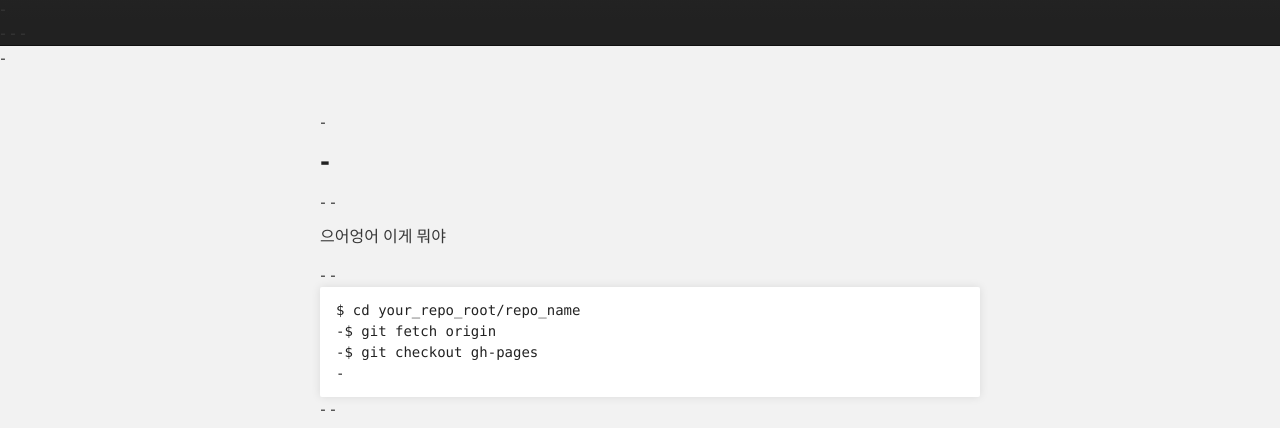
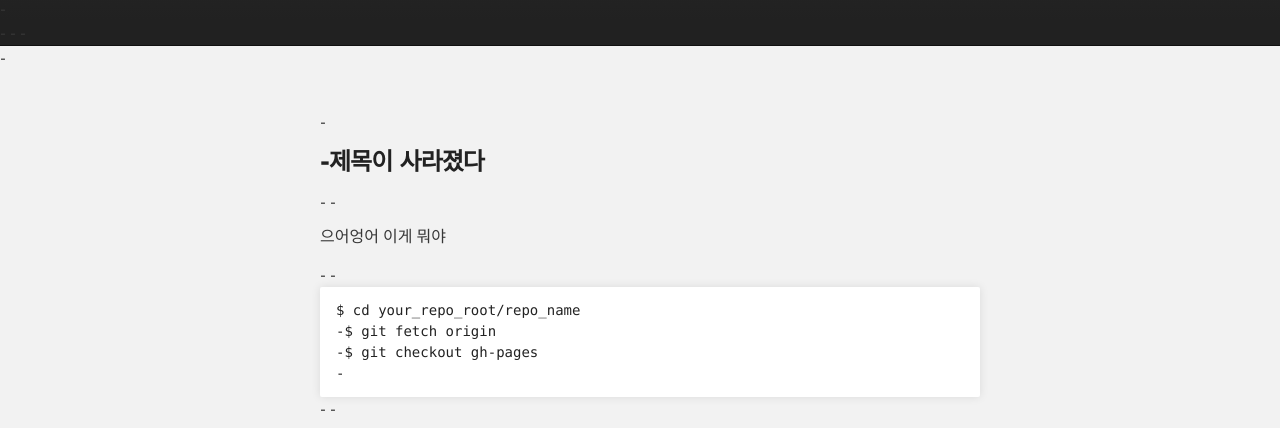
Before and after one commit to bethetaedu/bethetaedu.github.com, a plain HTML site: page index.html in a window 1280 px wide. Shown: the part 332-760 px from the top of the page. Drawn offline with Linux system fonts and the light colour scheme.

Commit message:
Update index.html

```diff
--- a/index.html
+++ b/index.html
@@ -27,8 +27,9 @@
 -    <!-- MAIN CONTENT -->
 -    <div id="main_content_wrap" class="outer">
 -      <section id="main_content" class="inner">
+
 -        <h3>
--<a name="제목이-사라졌다" class="anchor" href="#welcome-to-github-pages"><span class="octicon octicon-link"></span></a></h3>
+-<a name="first" class="anchor" href="#welcome-to-github-pages"><span class="octicon octicon-link"></span></a>제목이 사라졌다</h3>
 -
 -<p>으어엉어 이게 뭐야</p>
 -
```
